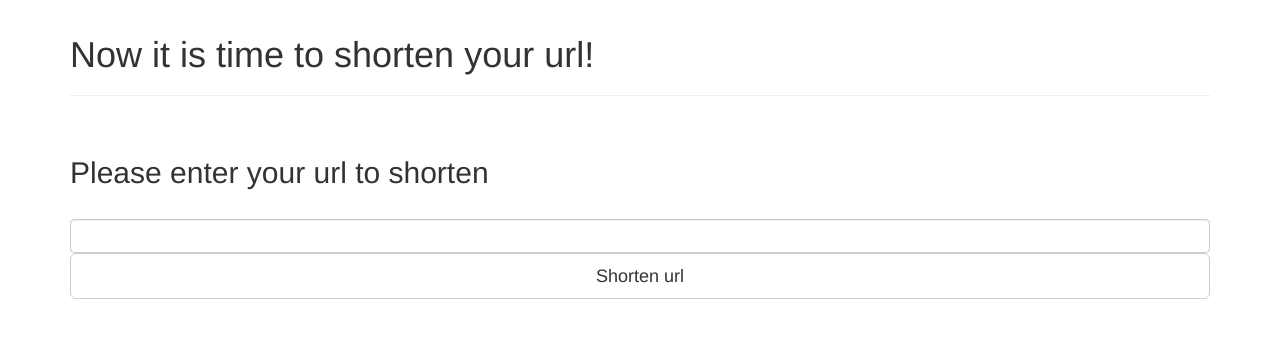
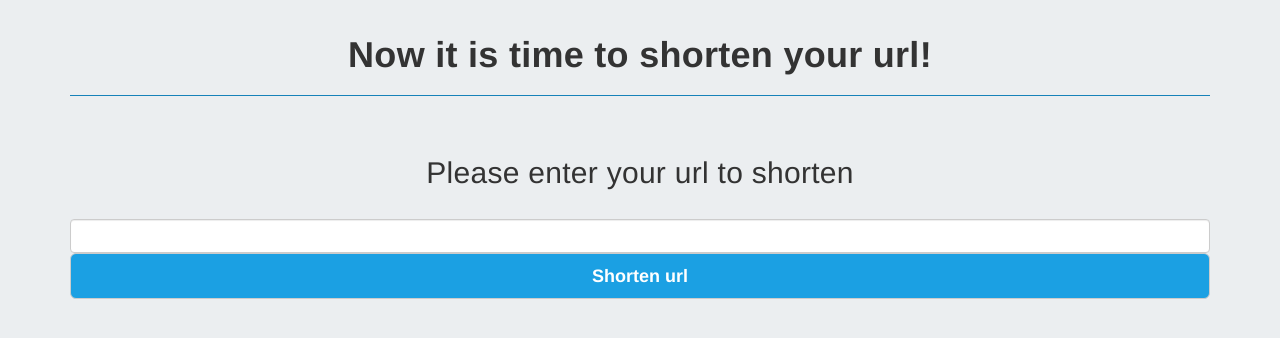
Before and after one commit to golgoth/url-shortener, a Flask app: page / in a window 1280 px wide. Shown: the top 338 px of the page. Run offline with Flask 2, Linux system fonts and the light colour scheme; data that the repository does not hold is empty; some libraries are stand-ins or nearby versions.

Commit message:
Css and js activated

```diff
--- /dev/null
+++ b/url_shortener/static/css/app.css
@@ -0,0 +1,35 @@
+body {
+    font-family: "Helvetica Neue", "Calibri Light", Roboto, sans-serif;
+    -webkit-font-smoothing: antialiased;
+    -moz-osx-font-smoothing: grayscale;
+    letter-spacing: 0.02em;
+}
+
+.btn-blue {
+	background-color: #1ba0e3;
+	color: #fff;
+  font-weight: bold;
+  text-align: center
+}
+
+.btn-orange {
+	background-color: #f27611;
+	color: #fff;
+  font-weight: bold;
+  text-align: center
+}
+
+.title-index {
+  font-weight: bold;
+  text-align: center;
+}
+.subtitle-index{
+  text-align: center;
+}
+
+body {
+  background: #ebeef0
+}
+.separator{
+  border-top: 1px solid #1682B9;
+}
--- /dev/null
+++ b/url_shortener/static/js/index.js
@@ -0,0 +1,5 @@
+function copyToClipboard() {
+  var copyText = document.getElementById("shortUrl");
+  copyText.select();
+  document.execCommand("Copy");
+}
--- a/url_shortener/templates/index.html.j2
+++ b/url_shortener/templates/index.html.j2
@@ -21,7 +21,13 @@
 </br>
 
 {% if short_url %}
-<h2 class="subtitle-index">Here is your short url => {{ short_url }}</h2>
+
+<href class="subtitle-index">Here is your short url </h2>
+<a href="{{ short_url }}" id="shortUrl">{{ short_url }}</a>
+<button class="btn btn-primary" onclick="copyToClipboard()">Copy to clipboard</button>
 {% endif %}
 
 {% endblock %}
+{% block scripts %}
+<script src="/static/js/index.js"></script>
+{% endblock %}
```
Also changed, not shown: url_shortener/static/dummy.txt (deleted).
